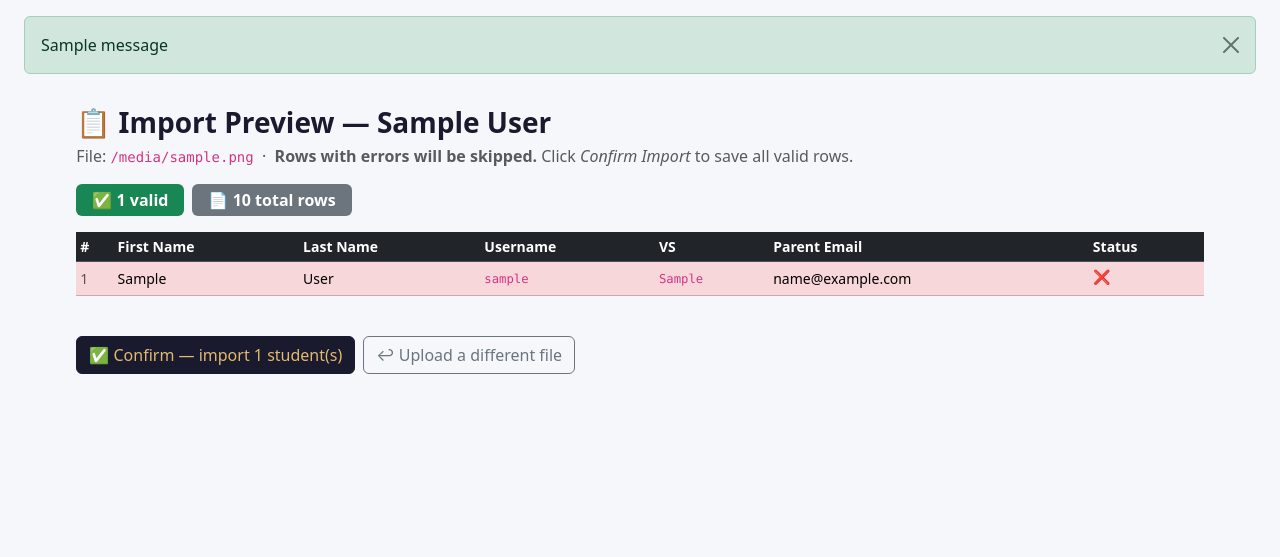
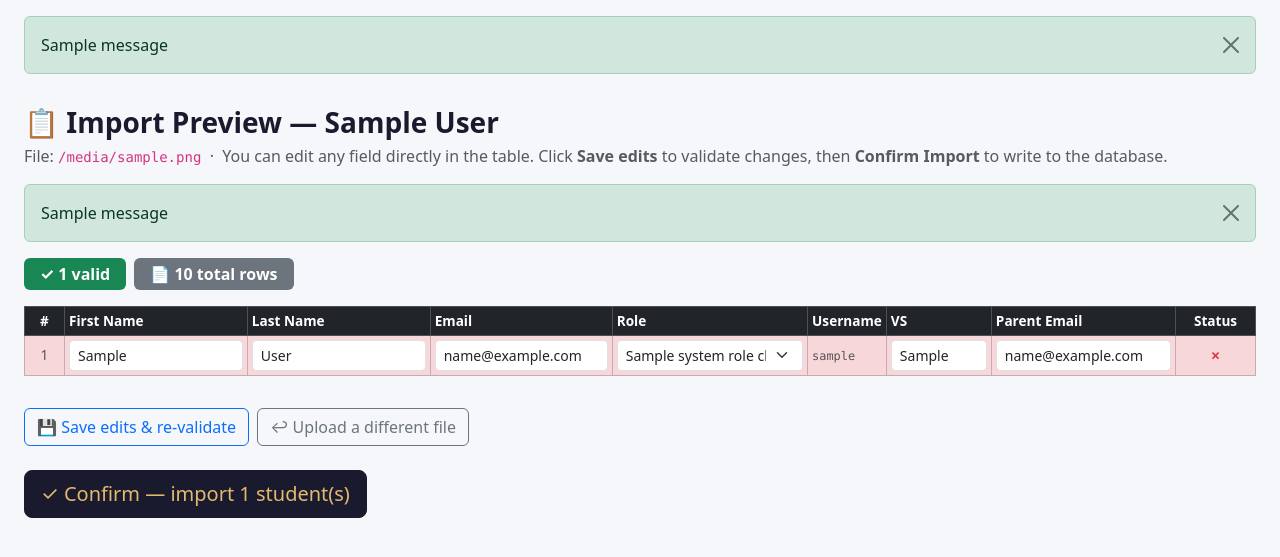
Before and after one commit to gyarab/2025_wt_prj_dembinny, a Django app: template prj/importer/templates/importer/preview.html in a window 1280 px wide. Shown: the part 56-613 px from the top of the page. Run offline with Django 5.2, Linux system fonts and the light colour scheme; tables that the repository leaves empty hold one stand-in row (values such as "Sample post"); the template is opened without the code that fills it: values that come from a table or form of the project are taken from there, most other values are stand-ins (such as "Sample title", 1, 10 or a date in 2020); one stand-in notice (Sample message) is shown; parts of the project's set-up code (start-up, migrations or seed data) failed here and were passed over.

Commit message:
v1.2.6 - Fix - Importer has now an ability to edit data before importing

```diff
--- a/prj/importer/forms.py
+++ b/prj/importer/forms.py
@@ -27,8 +27,11 @@
         label='CSV file',
         help_text=(
             'Required columns: <strong>first_name</strong>, <strong>last_name</strong>. '
-            'Optional: username, variable_symbol, '
+            'Optional: <strong>email</strong>, <strong>role</strong> '
+            '(student / treasurer_full / treasurer_accountant / treasurer_bookkeeper / parent), '
+            'username, variable_symbol, '
             'parent_email, parent_first_name, parent_last_name, password. '
+            'All fields can also be edited in the preview step. '
             'Header row is required. UTF-8 or UTF-8-BOM encoding.'
         ),
         widget=forms.ClearableFileInput(attrs={'class': 'form-control', 'accept': '.csv,text/csv'}),
--- a/prj/importer/templates/importer/preview.html
+++ b/prj/importer/templates/importer/preview.html
@@ -3,88 +3,155 @@
 
 {% block content %}
 <div class="row justify-content-center">
-<div class="col-xl-11">
+<div class="col-xl-12">
 
-    <h1 class="h3 fw-bold mb-1">📋 Import Preview — {{ school_class }}</h1>
+    <h1 class="h3 fw-bold mb-1">&#128203; Import Preview — {{ school_class }}</h1>
     <p class="text-muted mb-3">
         File: <code>{{ filename }}</code> &nbsp;·&nbsp;
-        <strong>Rows with errors will be skipped.</strong>
-        Click <em>Confirm Import</em> to save all valid rows.
+        You can edit any field directly in the table. Click <strong>Save edits</strong> to
+        validate changes, then <strong>Confirm Import</strong> to write to the database.
     </p>
+
+    {% if messages %}
+    {% for msg in messages %}
+    <div class="alert alert-{{ msg.tags|default:'info' }} alert-dismissible fade show" role="alert">
+        {{ msg }}
+        <button type="button" class="btn-close" data-bs-dismiss="alert"></button>
+    </div>
+    {% endfor %}
+    {% endif %}
 
     {# ── Summary badges ── #}
     <div class="d-flex gap-2 flex-wrap mb-3">
-        <span class="badge bg-success fs-6 px-3 py-2">✅ {{ parse_result.valid_rows|length }} valid</span>
+        <span class="badge bg-success fs-6 px-3 py-2">&#10003; {{ parse_result.valid_rows|length }} valid</span>
         {% if parse_result.has_errors %}
-        <span class="badge bg-danger fs-6 px-3 py-2">❌ {{ parse_result.error_rows|length }} with errors (skipped)</span>
+        <span class="badge bg-danger fs-6 px-3 py-2">&#10007; {{ parse_result.error_rows|length }} with errors (will be skipped)</span>
         {% endif %}
-        <span class="badge bg-secondary fs-6 px-3 py-2">📄 {{ parse_result.total }} total rows</span>
+        <span class="badge bg-secondary fs-6 px-3 py-2">&#128196; {{ parse_result.total }} total rows</span>
     </div>
 
-    {% if parse_result.has_errors %}
-    <div class="alert alert-warning">
-        <strong>Some rows have validation errors</strong> and will not be imported.
-        You can fix the CSV and re-upload, or proceed with only the valid rows.
-    </div>
-    {% endif %}
-
-    {# ── Preview table ── #}
-    <div class="table-responsive mb-4">
-        <table class="table table-sm table-hover align-middle small">
+    {# ── Editable preview table ── #}
+    <form method="post" action="{% url 'importer:preview' %}">
+    {% csrf_token %}
+    <div class="table-responsive mb-3">
+        <table class="table table-sm table-bordered align-middle" style="font-size:.85rem;">
             <thead class="table-dark">
                 <tr>
-                    <th>#</th>
+                    <th class="text-center" style="width:2.5rem;">#</th>
                     <th>First Name</th>
                     <th>Last Name</th>
+                    <th>Email</th>
+                    <th>Role</th>
                     <th>Username</th>
                     <th>VS</th>
                     <th>Parent Email</th>
-                    <th>Status</th>
+                    <th class="text-center" style="width:5rem;">Status</th>
                 </tr>
             </thead>
             <tbody>
                 {% for row in parse_result.rows %}
+                {% with idx=row.row_number %}
                 <tr class="{% if not row.is_valid %}table-danger{% endif %}">
-                    <td class="text-muted">{{ row.row_number }}</td>
-                    <td>{{ row.first_name|default:'—' }}</td>
-                    <td>{{ row.last_name|default:'—' }}</td>
-                    <td><code>{{ row.username|default:'—' }}</code></td>
+                    <td class="text-muted text-center">{{ row.row_number }}</td>
+
                     <td>
-                        {% if row.variable_symbol %}
-                        <code>{{ row.variable_symbol }}</code>
+                        <input type="text" name="first_name_{{ idx }}"
+                               value="{{ row.first_name }}"
+                               class="form-control form-control-sm"
+                               placeholder="optional">
+                    </td>
+
+                    <td>
+                        <input type="text" name="last_name_{{ idx }}"
+                               value="{{ row.last_name }}"
+                               class="form-control form-control-sm"
+                               placeholder="optional">
+                    </td>
+
+                    <td>
+                        <input type="email" name="email_{{ idx }}"
+                               value="{{ row.email }}"
+                               class="form-control form-control-sm"
+                               placeholder="optional">
+                    </td>
+
+                    <td>
+                        <select name="role_{{ idx }}" class="form-select form-select-sm">
+                            <optgroup label="System roles">
+                            {% for val, label in system_role_choices %}
+                            <option value="{{ val }}" {% if row.role == val %}selected{% endif %}>{{ label }}</option>
+                            {% endfor %}
+                            </optgroup>
+                            {% if group_role_choices %}
+                            <optgroup label="Class groups">
+                            {% for val, label in group_role_choices %}
+                            <option value="{{ val }}" {% if row.role == val %}selected{% endif %}>{{ label }}</option>
+                            {% endfor %}
+                            </optgroup>
+                            {% endif %}
+                        </select>
+                    </td>
+
+                    <td>
+                        <code class="text-muted">{{ row.username|default:'—' }}</code>
+                    </td>
+
+                    <td>
+                        <input type="text" name="vs_{{ idx }}"
+                               value="{{ row.variable_symbol }}"
+                               class="form-control form-control-sm"
+                               placeholder="auto"
+                               style="width:6rem;">
+                    </td>
+
+                    <td>
+                        <input type="email" name="parent_email_{{ idx }}"
+                               value="{{ row.parent_email }}"
+                               class="form-control form-control-sm"
+                               placeholder="optional">
+                    </td>
+
+                    <td class="text-center">
+                        {% if row.is_valid %}
+                        <span class="text-success fw-semibold">&#10003;</span>
                         {% else %}
-                        <span class="text-muted fst-italic">auto</span>
-                        {% endif %}
-                    </td>
-                    <td>{{ row.parent_email|default:'—' }}</td>
-                    <td>
-                        {% if row.is_valid %}
-                        <span class="text-success fw-semibold">✅ OK</span>
-                        {% else %}
-                        <span class="text-danger fw-semibold">❌</span>
-                        <ul class="mb-0 ps-3 mt-1">
-                            {% for err in row.errors %}<li>{{ err }}</li>{% endfor %}
-                        </ul>
+                        <span class="text-danger fw-semibold" title="{% for e in row.errors %}{{ e }} {% endfor %}">
+                            &#10007;
+                            <span class="d-block" style="font-size:.7rem;">
+                                {% for err in row.errors %}<span class="d-block">{{ err }}</span>{% endfor %}
+                            </span>
+                        </span>
                         {% endif %}
                     </td>
                 </tr>
+                {% endwith %}
                 {% endfor %}
             </tbody>
         </table>
     </div>
 
-    {# ── Action buttons ── #}
-    <div class="d-flex gap-2 flex-wrap">
-        {% if parse_result.valid_rows %}
-        <form method="post" action="{% url 'importer:confirm' %}">
-            {% csrf_token %}
-            <button type="submit" class="btn btn-cfm">
-                ✅ Confirm — import {{ parse_result.valid_rows|length }} student(s)
-            </button>
-        </form>
-        {% endif %}
-        <a href="{% url 'importer:upload' %}" class="btn btn-outline-secondary">↩ Upload a different file</a>
+    {# ── Save edits button ── #}
+    <div class="d-flex gap-2 flex-wrap mb-4">
+        <button type="submit" class="btn btn-outline-primary">
+            &#128190; Save edits &amp; re-validate
+        </button>
+        <a href="{% url 'importer:upload' %}" class="btn btn-outline-secondary">
+            &#8617; Upload a different file
+        </a>
     </div>
+    </form>
+
+    {# ── Confirm import (separate form, POST to confirm) ── #}
+    {% if parse_result.valid_rows %}
+    <form method="post" action="{% url 'importer:confirm' %}">
+        {% csrf_token %}
+        <button type="submit" class="btn btn-cfm btn-lg">
+            &#10003; Confirm — import {{ parse_result.valid_rows|length }} student(s)
+        </button>
+    </form>
+    {% else %}
+    <p class="text-danger fw-semibold">No valid rows to import. Fix the errors above first.</p>
+    {% endif %}
 
 </div>
 </div>
```
Also changed, not shown: prj/importer/parser.py (+78 -31 lines), prj/importer/services.py (+37 -5 lines), prj/importer/tests.py (+41 -11 lines), prj/importer/views.py (+128 -13 lines).
